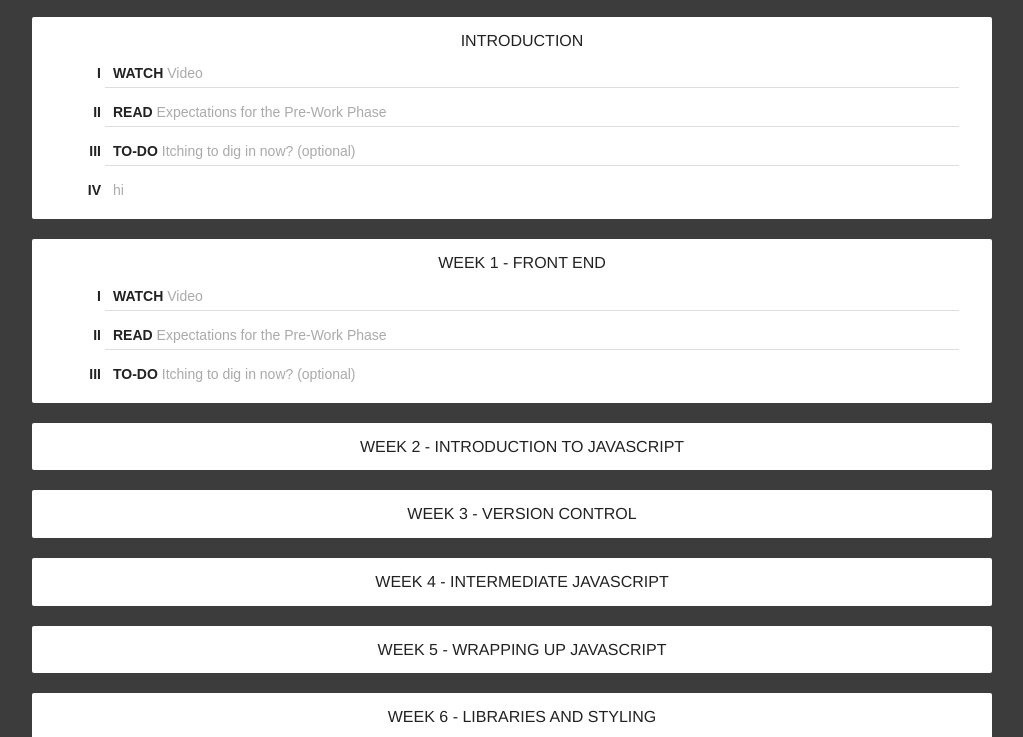
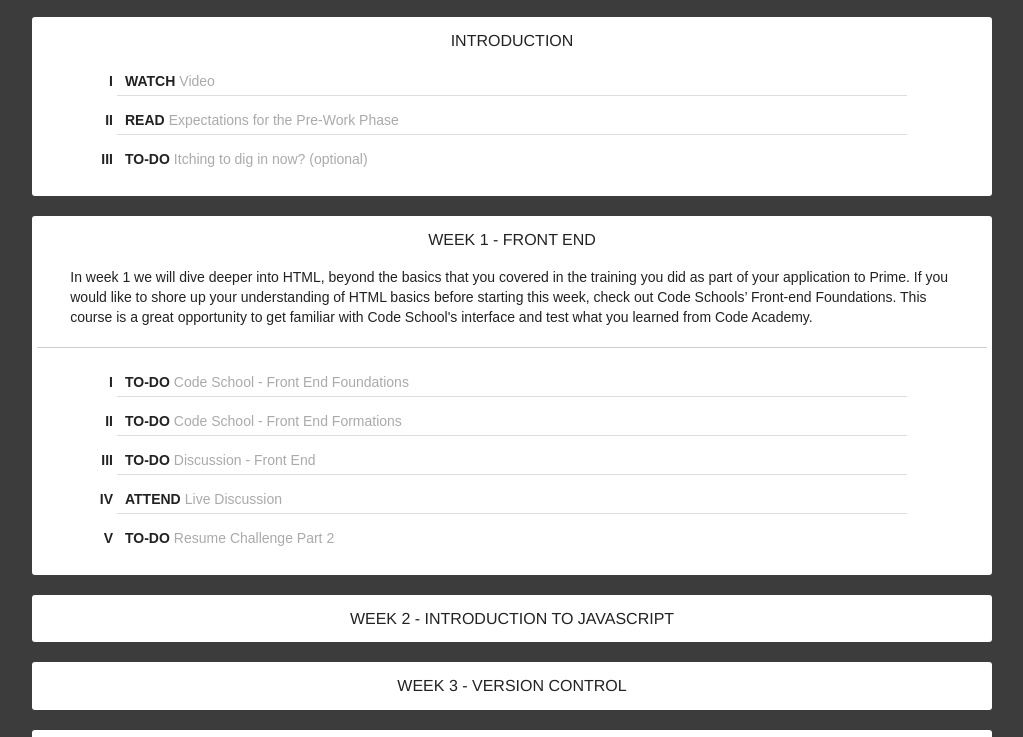
Before and after one commit to PrimeAcademy/prework, a plain HTML site: page index.html in a window 1280 px wide. Shown: the part 63-800 px from the top of the page, without its empty margins (128-1151 px from the left). Drawn offline with Linux system fonts and the light colour scheme.

Commit message:
added in first level content for Introduction and Week 1

```diff
--- a/css/main.css
+++ b/css/main.css
@@ -20,14 +20,13 @@ section {
     width: 75%;
     margin: 20px auto;
     color: #222222;
-    border-radius: 2px;
+    border-radius: 3px;
     padding: 0 2px 2px 2px;
     padding: 5px;
 }
 
 section h2 {
     text-align: center;
-    width: 100%;
     margin: 10px;
     font-size: 16px;
     text-transform: uppercase;
@@ -35,7 +34,7 @@ section h2 {
 
 ol {
     counter-reset: line-counter; /* Initiate a counter */
-    margin: 18px 10px
+    margin: 18px 52px;
     padding-left: 0;
 }
 ol > li {
@@ -74,6 +73,15 @@ section li:last-child {
     border: none;
 }
 
+section p {
+    margin: 18px auto 10px auto;
+    width: 93%;
+}
+
+hr {
+    border-top: 1px solid #ccc;
+}
+
 footer {
     color: white;
 
@@ -82,4 +90,5 @@ footer {
     font-weight: bold;
     text-transform: uppercase;
     color: #222222;
+    margin-right: 4px;
 }
--- a/index.html
+++ b/index.html
@@ -2,7 +2,7 @@
 <html lang="en">
 <head>
     <meta charset="UTF-8">
-    <title>[cohort] Prework</title>
+    <title>Zeta Cohort Prework</title>
     <link rel="stylesheet" href="css/bootstrap.css" />
     <link rel="stylesheet" href="css/main.css" />
 </head>
@@ -14,18 +14,22 @@
     <section>
         <h2>Introduction</h2>
         <ol>
-            <li><!--<span class="item-number">1</span>--></span><span class="action-type">Watch</span> Video</li>
-            <li><!--<span class="item-number">2</span>--><span class="action-type">Read</span> Expectations for the Pre-Work Phase</li>
-            <li><!--<span class="item-number">3</span>--><span class="action-type">To-Do</span> Itching to dig in now? (optional)</li>
-            <li>hi</li>
+            <li><span class="action-type">Watch</span>Video</li>
+            <li><span class="action-type">Read</span>Expectations for the Pre-Work Phase</li>
+            <li><span class="action-type">To-Do</span>Itching to dig in now? (optional)</li>
+
         </ol>
     </section>
     <section>
         <h2>Week 1 - Front End</h2>
+        <p>In week 1 we will dive deeper into HTML, beyond the basics that you covered in the training you did as part of your application to Prime. If you would like to shore up your understanding of HTML basics before starting this week, check out Code Schools’ Front-end Foundations. This course is a great opportunity to get familiar with Code School's interface and test what you learned from Code Academy.</p>
+        <hr />
         <ol>
-            <li><span class="action-type">Watch</span> Video</li>
-            <li><span class="action-type">Read</span> Expectations for the Pre-Work Phase</li>
-            <li><span class="action-type">To-Do</span> Itching to dig in now? (optional)</li>
+            <li><span class="action-type">To-Do</span>Code School - Front End Foundations</li>
+            <li><span class="action-type">To-Do</span>Code School - Front End Formations</li>
+            <li><span class="action-type">To-Do</span>Discussion - Front End</li>
+            <li><span class="action-type">Attend</span>Live Discussion</li>
+            <li><span class="action-type">To-Do</span>Resume Challenge Part 2</li>
         </ol>
     </section>
     <section>
```
